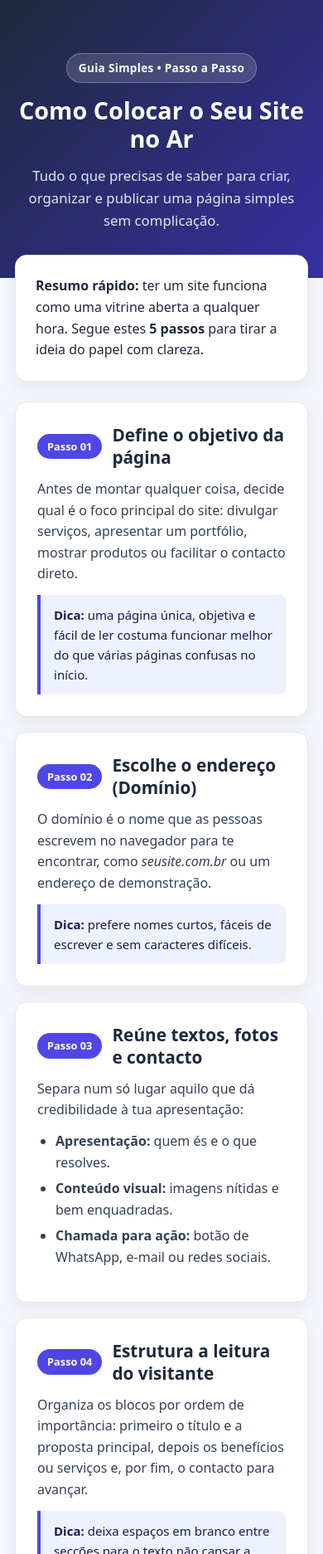
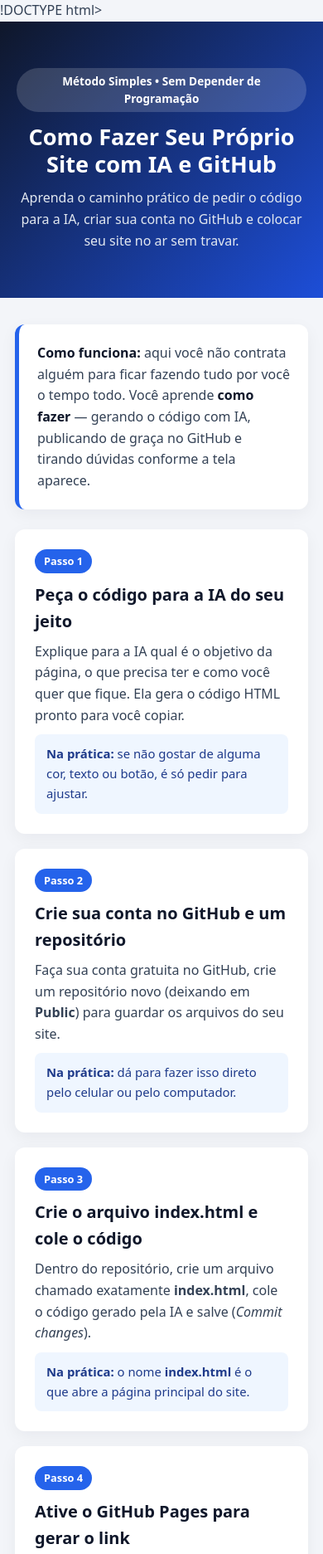
Before and after one commit to felipemacedo1306-png/Site-passo-a-passo, a plain HTML site: page index.html in a window 390 px wide. Shown: the top 1873 px of the page at 83% size. Drawn offline with Linux system fonts and the light colour scheme.

Commit message:
Update index.html

```diff
--- a/index.html
+++ b/index.html
@@ -1,23 +1,21 @@
-<!DOCTYPE html>
-<html lang="pt-PT">
+!DOCTYPE html>
+<html lang="pt-BR">
 <head>
   <meta charset="UTF-8">
   <meta name="viewport" content="width=device-width, initial-scale=1.0">
-  <title>Como Criar o Seu Próprio Site — Guia Prático</title>
+  <title>Aprenda a Criar Seu Próprio Site do Zero</title>
   <style>
     :root {
-      --bg: #f4f6fb;
-      --surface: #ffffff;
-      --primary: #1e293b;
-      --accent: #4f46e5;
-      --accent-dark: #3730a3;
-      --text: #334155;
-      --muted: #64748b;
-      --tip-bg: #eef2ff;
-      --whatsapp: #22c55e;
-      --whatsapp-hover: #16a34a;
-      --radius: 14px;
-      --shadow: 0 8px 24px rgba(15, 23, 42, 0.06);
+      --fundo: #f3f5f9;
+      --card: #ffffff;
+      --principal: #0f172a;
+      --destaque: #2563eb;
+      --destaque-escuro: #1d4ed8;
+      --texto: #334155;
+      --suave: #64748b;
+      --dica-fundo: #eff6ff;
+      --whats: #22c55e;
+      --whats-hover: #16a34a;
     }
 
     * {
@@ -27,275 +25,197 @@
     }
 
     body {
-      background-color: var(--bg);
-      color: var(--text);
+      background-color: var(--fundo);
+      color: var(--texto);
       font-family: system-ui, -apple-system, BlinkMacSystemFont, "Segoe UI", Roboto, sans-serif;
       line-height: 1.6;
-      -webkit-font-smoothing: antialiased;
-    }
-
-    .progress-bar {
-      position: fixed;
-      top: 0;
-      left: 0;
-      height: 4px;
-      width: 0%;
-      background: linear-gradient(90deg, var(--accent), #06b6d4);
-      z-index: 100;
-      transition: width 0.1s ease-out;
     }
 
     header {
-      background: linear-gradient(135deg, var(--primary) 0%, var(--accent-dark) 100%);
+      background: linear-gradient(135deg, var(--principal), var(--destaque-escuro));
       color: #ffffff;
-      padding: 64px 20px 56px;
+      padding: 56px 20px;
       text-align: center;
     }
 
-    .badge {
+    header span {
       display: inline-block;
-      background: rgba(255, 255, 255, 0.15);
-      border: 1px solid rgba(255, 255, 255, 0.25);
-      padding: 6px 14px;
+      background: rgba(255, 255, 255, 0.16);
+      padding: 5px 12px;
       border-radius: 999px;
       font-size: 0.85rem;
       font-weight: 600;
-      margin-bottom: 16px;
-      letter-spacing: 0.3px;
+      margin-bottom: 14px;
     }
 
     header h1 {
-      font-size: clamp(1.8rem, 4vw, 2.6rem);
+      font-size: clamp(1.7rem, 4vw, 2.4rem);
       line-height: 1.2;
-      margin-bottom: 14px;
-      font-weight: 800;
+      margin-bottom: 12px;
     }
 
     header p {
-      max-width: 600px;
+      max-width: 580px;
       margin: 0 auto;
-      font-size: 1.05rem;
       color: #e2e8f0;
+      font-size: 1rem;
     }
 
     .container {
-      max-width: 820px;
-      margin: -28px auto 48px;
+      max-width: 780px;
+      margin: 32px auto 48px;
       padding: 0 18px;
     }
 
-    .summary-card {
-      background: var(--surface);
-      border-radius: var(--radius);
-      padding: 24px;
-      box-shadow: var(--shadow);
+    .box-clareza {
+      background: var(--card);
+      border-radius: 12px;
+      padding: 22px;
       margin-bottom: 24px;
-      border: 1px solid #e2e8f0;
+      border-left: 5px solid var(--destaque);
+      box-shadow: 0 6px 20px rgba(15, 23, 42, 0.05);
     }
 
-    .summary-card p {
-      font-size: 1rem;
-      color: var(--primary);
+    .box-clareza strong {
+      color: var(--principal);
     }
 
-    .step {
-      background: var(--surface);
-      border-radius: var(--radius);
-      padding: 26px;
-      box-shadow: var(--shadow);
+    .passo {
+      background: var(--card);
+      border-radius: 12px;
+      padding: 24px;
       margin-bottom: 18px;
-      border: 1px solid #e2e8f0;
-      transition: transform 0.2s ease, box-shadow 0.2s ease;
+      box-shadow: 0 6px 20px rgba(15, 23, 42, 0.05);
     }
 
-    .step:hover {
-      transform: translateY(-2px);
-      box-shadow: 0 12px 28px rgba(15, 23, 42, 0.09);
-    }
-
-    .step-header {
-      display: flex;
-      align-items: center;
-      gap: 12px;
-      margin-bottom: 12px;
-    }
-
-    .step-tag {
-      background: var(--accent);
+    .numero {
+      display: inline-block;
+      background: var(--destaque);
       color: #ffffff;
       font-size: 0.8rem;
       font-weight: 700;
-      padding: 5px 12px;
+      padding: 4px 11px;
       border-radius: 999px;
-      white-space: nowrap;
-    }
-
-    .step h2 {
-      font-size: 1.3rem;
-      color: var(--primary);
-      line-height: 1.3;
-    }
-
-    .step p {
-      margin-bottom: 12px;
-    }
-
-    .step ul {
-      margin: 10px 0 14px 22px;
-    }
-
-    .step li {
-      margin-bottom: 6px;
-    }
-
-    .tip {
-      background: var(--tip-bg);
-      border-left: 4px solid var(--accent);
-      padding: 12px 16px;
-      border-radius: 0 8px 8px 0;
-      font-size: 0.94rem;
-      color: #1e1b4b;
-    }
-
-    .cta-box {
-      background: linear-gradient(135deg, var(--primary), #0f172a);
-      color: #ffffff;
-      border-radius: var(--radius);
-      padding: 40px 24px;
-      text-align: center;
-      margin-top: 32px;
-      box-shadow: var(--shadow);
-    }
-
-    .cta-box h2 {
-      font-size: 1.6rem;
       margin-bottom: 10px;
     }
 
-    .cta-box p {
-      color: #cbd5e1;
-      max-width: 520px;
-      margin: 0 auto 24px;
+    .passo h2 {
+      font-size: 1.25rem;
+      color: var(--principal);
+      margin-bottom: 8px;
     }
 
-    .btn-whatsapp {
-      display: inline-flex;
-      align-items: center;
-      justify-content: center;
-      gap: 8px;
-      background: var(--whatsapp);
+    .passo p {
+      margin-bottom: 10px;
+    }
+
+    .dica {
+      background: var(--dica-fundo);
+      color: #1e3a8a;
+      padding: 12px 14px;
+      border-radius: 8px;
+      font-size: 0.93rem;
+    }
+
+    .cta {
+      background: var(--principal);
+      color: #ffffff;
+      text-align: center;
+      padding: 36px 22px;
+      border-radius: 14px;
+      margin-top: 28px;
+    }
+
+    .cta h2 {
+      font-size: 1.5rem;
+      margin-bottom: 10px;
+    }
+
+    .cta p {
+      color: #cbd5e1;
+      max-width: 500px;
+      margin: 0 auto 22px;
+    }
+
+    .btn-whats {
+      display: inline-block;
+      background: var(--whats);
       color: #ffffff;
       text-decoration: none;
       font-weight: 700;
-      padding: 14px 28px;
+      padding: 14px 26px;
       border-radius: 999px;
-      font-size: 1rem;
-      transition: background 0.2s ease, transform 0.15s ease;
+      transition: background 0.2s;
     }
 
-    .btn-whatsapp:hover {
-      background: var(--whatsapp-hover);
-      transform: scale(1.02);
+    .btn-whats:hover {
+      background: var(--whats-hover);
     }
 
     footer {
       text-align: center;
-      padding: 28px 16px 40px;
-      color: var(--muted);
-      font-size: 0.9rem;
+      color: var(--suave);
+      font-size: 0.88rem;
+      padding-bottom: 32px;
     }
   </style>
 </head>
 <body>
 
-  <div class="progress-bar" id="progressBar"></div>
-
   <header>
-    <span class="badge">Guia Simples &bull; Passo a Passo</span>
-    <h1>Como Colocar o Seu Site no Ar</h1>
-    <p>Tudo o que precisas de saber para criar, organizar e publicar uma página simples sem complicação.</p>
+    <span>Método Simples • Sem Depender de Programação</span>
+    <h1>Como Fazer Seu Próprio Site com IA e GitHub</h1>
+    <p>Aprenda o caminho prático de pedir o código para a IA, criar sua conta no GitHub e colocar seu site no ar sem travar.</p>
   </header>
 
   <main class="container">
 
-    <section class="summary-card">
-      <p><strong>Resumo rápido:</strong> ter um site funciona como uma vitrine aberta a qualquer hora. Segue estes <strong>5 passos</strong> para tirar a ideia do papel com clareza.</p>
+    <section class="box-clareza">
+      <p><strong>Como funciona:</strong> aqui você não contrata alguém para ficar fazendo tudo por você o tempo todo. Você aprende <strong>como fazer</strong> — gerando o código com IA, publicando de graça no GitHub e tirando dúvidas conforme a tela aparece.</p>
     </section>
 
-    <article class="step">
-      <div class="step-header">
-        <span class="step-tag">Passo 01</span>
-        <h2>Define o objetivo da página</h2>
-      </div>
-      <p>Antes de montar qualquer coisa, decide qual é o foco principal do site: divulgar serviços, apresentar um portfólio, mostrar produtos ou facilitar o contacto direto.</p>
-      <div class="tip"><strong>Dica:</strong> uma página única, objetiva e fácil de ler costuma funcionar melhor do que várias páginas confusas no início.</div>
+    <article class="passo">
+      <span class="numero">Passo 1</span>
+      <h2>Peça o código para a IA do seu jeito</h2>
+      <p>Explique para a IA qual é o objetivo da página, o que precisa ter e como você quer que fique. Ela gera o código HTML pronto para você copiar.</p>
+      <div class="dica"><strong>Na prática:</strong> se não gostar de alguma cor, texto ou botão, é só pedir para ajustar.</div>
     </article>
 
-    <article class="step">
-      <div class="step-header">
-        <span class="step-tag">Passo 02</span>
-        <h2>Escolhe o endereço (Domínio)</h2>
-      </div>
-      <p>O domínio é o nome que as pessoas escrevem no navegador para te encontrar, como <em>seusite.com.br</em> ou um endereço de demonstração.</p>
-      <div class="tip"><strong>Dica:</strong> prefere nomes curtos, fáceis de escrever e sem caracteres difíceis.</div>
+    <article class="passo">
+      <span class="numero">Passo 2</span>
+      <h2>Crie sua conta no GitHub e um repositório</h2>
+      <p>Faça sua conta gratuita no GitHub, crie um repositório novo (deixando em <strong>Public</strong>) para guardar os arquivos do seu site.</p>
+      <div class="dica"><strong>Na prática:</strong> dá para fazer isso direto pelo celular ou pelo computador.</div>
     </article>
 
-    <article class="step">
-      <div class="step-header">
-        <span class="step-tag">Passo 03</span>
-        <h2>Reúne textos, fotos e contacto</h2>
-      </div>
-      <p>Separa num só lugar aquilo que dá credibilidade à tua apresentação:</p>
-      <ul>
-        <li><strong>Apresentação:</strong> quem és e o que resolves.</li>
-        <li><strong>Conteúdo visual:</strong> imagens nítidas e bem enquadradas.</li>
-        <li><strong>Chamada para ação:</strong> botão de WhatsApp, e-mail ou redes sociais.</li>
-      </ul>
+    <article class="passo">
+      <span class="numero">Passo 3</span>
+      <h2>Crie o arquivo index.html e cole o código</h2>
+      <p>Dentro do repositório, crie um arquivo chamado exatamente <strong>index.html</strong>, cole o código gerado pela IA e salve (<em>Commit changes</em>).</p>
+      <div class="dica"><strong>Na prática:</strong> o nome <strong>index.html</strong> é o que abre a página principal do site.</div>
     </article>
 
-    <article class="step">
-      <div class="step-header">
-        <span class="step-tag">Passo 04</span>
-        <h2>Estrutura a leitura do visitante</h2>
-      </div>
-      <p>Organiza os blocos por ordem de importância: primeiro o título e a proposta principal, depois os benefícios ou serviços e, por fim, o contacto para avançar.</p>
-      <div class="tip"><strong>Dica:</strong> deixa espaços em branco entre secções para o texto não cansar a vista no telemóvel.</div>
+    <article class="passo">
+      <span class="numero">Passo 4</span>
+      <h2>Ative o GitHub Pages para gerar o link</h2>
+      <p>Vá em <strong>Settings &gt; Pages</strong>, escolha a branch <strong>main</strong> e salve. Em poucos minutos o link do seu site fica disponível para abrir e compartilhar.</p>
+      <div class="dica"><strong>Na prática:</strong> travou em alguma tela? Mande print e pergunte o que fazer agora.</div>
     </article>
 
-    <article class="step">
-      <div class="step-header">
-        <span class="step-tag">Passo 05</span>
-        <h2>Publica e testa no telemóvel</h2>
-      </div>
-      <p>Coloca os ficheiros numa hospedagem (como o GitHub Pages), gera o link e abre a página no telemóvel para confirmar que tudo está legível e os botões funcionam.</p>
-      <div class="tip"><strong>Dica:</strong> partilha o link final no WhatsApp ou na biografia para testar a experiência real.</div>
-    </article>
-
-    <section class="cta-box">
-      <h2>Queres avançar com o teu site?</h2>
-      <p>Envia mensagem para alinharmos os detalhes, personalizar o visual e deixar tudo pronto.</p>
-      <!-- Substitui 5541999999999 pelo número com código do país e DDD -->
-      <a class="btn-whatsapp" href="https://wa.me/5541999999999?text=Ol%C3%A1!%20Vi%20a%20p%C3%A1gina%20e%20quero%20saber%20mais." target="_blank" rel="noopener noreferrer">
-        Falar no WhatsApp
+    <section class="cta">
+      <h2>Quer aprender esse passo a passo na prática?</h2>
+      <p>Chame no WhatsApp para combinar como vamos montar o seu primeiro site e tirar suas dúvidas ao longo do processo.</p>
+      <!-- Troque 5541999999999 pelo seu número com DDD -->
+      <a class="btn-whats" href="https://wa.me/5541999999999?text=Oi!%20Quero%20aprender%20a%20fazer%20meu%20site%20com%20IA%20e%20GitHub." target="_blank" rel="noopener noreferrer">
+        Chamar no WhatsApp
       </a>
     </section>
 
   </main>
 
   <footer>
-    <p>Feito com clareza e foco no essencial &bull; 2026</p>
+    <p>Aprenda o processo e tenha autonomia • 2026</p>
   </footer>
-
-  <script>
-    const progressBar = document.getElementById('progressBar');
-
-    window.addEventListener('scroll', () => {
-      const scrollTop = window.scrollY;
-      const docHeight = document.documentElement.scrollHeight - window.innerHeight;
-      const progress = docHeight > 0 ? (scrollTop / docHeight) * 100 : 0;
-      progressBar.style.width = `${Math.min(Math.max(progress, 0), 100)}%`;
-    });
-  </script>
 
 </body>
 </html>
```
